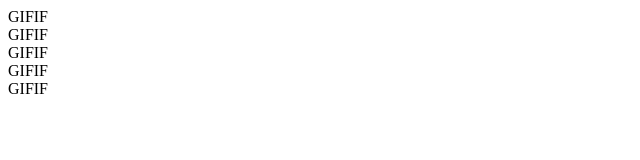
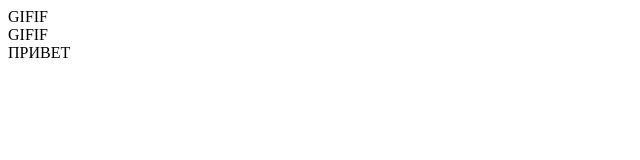
Before and after one commit to GogoShaJs/myFirstRep, a plain HTML site: page index.html in a window 1280 px wide. Shown: the whole page, without its empty margins (0-640 px from the left). Drawn offline with Linux system fonts and the light colour scheme.

Commit message:
Добавил фразу привет

```diff
--- a/index.html
+++ b/index.html
@@ -9,9 +9,7 @@
 <body>
     <div> GIFIF</div>
     <div> GIFIF</div>
-    <div> GIFIF</div>
-    <div> GIFIF</div>
-    <div> GIFIF</div>
+    <div> ПРИВЕТ</div>
 
     <script src="index.js"></script>
 </body>
```
